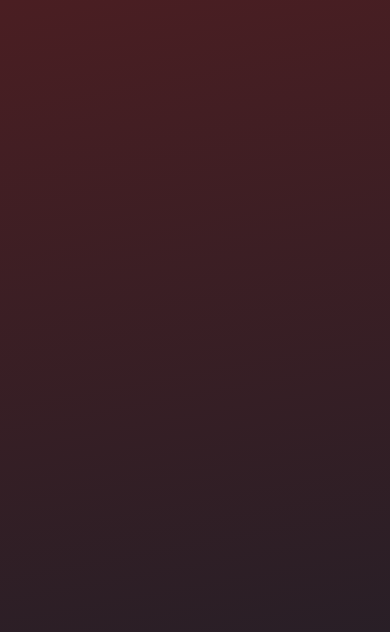
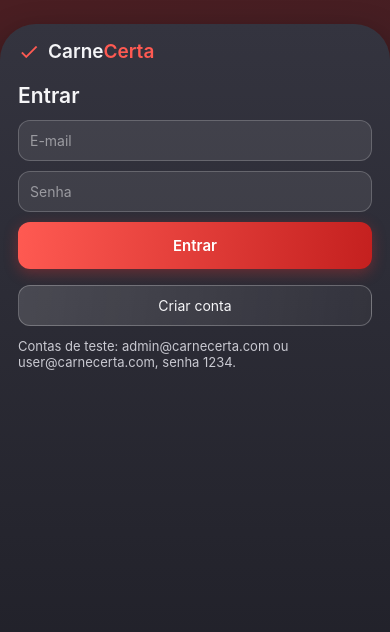
Before and after one commit to Matheus-bot/CarneCerta-ReactNative, a React Native app: screen / in a window 390 px wide. Shown: the top 632 px of the page. Built offline with nearby package versions, Linux system fonts and the light colour scheme.

Commit message:
fix: corrige altura do celular na web

```diff
--- a/App.tsx
+++ b/App.tsx
@@ -6,14 +6,12 @@ import { SafeAreaProvider } from 'react-native-safe-area-context';
 import { Gradiente } from './components/ui';
 import { AppProvider } from './contexto/AppContexto';
 import { RootStackParamList } from './screens/rotas';
-import TelaAdmin from './screens/TelaAdmin';
 import TelaCadastro from './screens/TelaCadastro';
 import TelaCarrinho from './screens/TelaCarrinho';
 import TelaCatalogo from './screens/TelaCatalogo';
 import TelaCategorias from './screens/TelaCategorias';
 import TelaDetalhe from './screens/TelaDetalhe';
 import TelaEscolhas from './screens/TelaEscolhas';
-import TelaGostos from './screens/TelaGostos';
 import TelaInicial from './screens/TelaInicial';
 import TelaLibras from './screens/TelaLibras';
 import TelaLogin from './screens/TelaLogin';
@@ -43,7 +41,6 @@ export default function App() {
               >
                 <Stack.Screen name="Login" component={TelaLogin} />
                 <Stack.Screen name="Cadastro" component={TelaCadastro} />
-                <Stack.Screen name="Gostos" component={TelaGostos} />
                 <Stack.Screen name="Inicio" component={TelaInicial} />
                 <Stack.Screen name="Categorias" component={TelaCategorias} />
                 <Stack.Screen name="Escolhas" component={TelaEscolhas} />
@@ -52,7 +49,6 @@ export default function App() {
                 <Stack.Screen name="Catalogo" component={TelaCatalogo} />
                 <Stack.Screen name="Detalhe" component={TelaDetalhe} />
                 <Stack.Screen name="Libras" component={TelaLibras} />
-                <Stack.Screen name="Admin" component={TelaAdmin} />
               </Stack.Navigator>
             </NavigationContainer>
           </Gradiente>
@@ -77,7 +73,8 @@ const styles = StyleSheet.create({
     overflow: 'hidden',
   },
   celularWeb: {
-    flex: 0,
+    // Na web, flex: 0 vira "flex-basis: 0%" e zera a altura; -1 mantém o height de 780
+    flex: -1,
     maxWidth: 390,
     height: 780,
     maxHeight: '100%',
```
